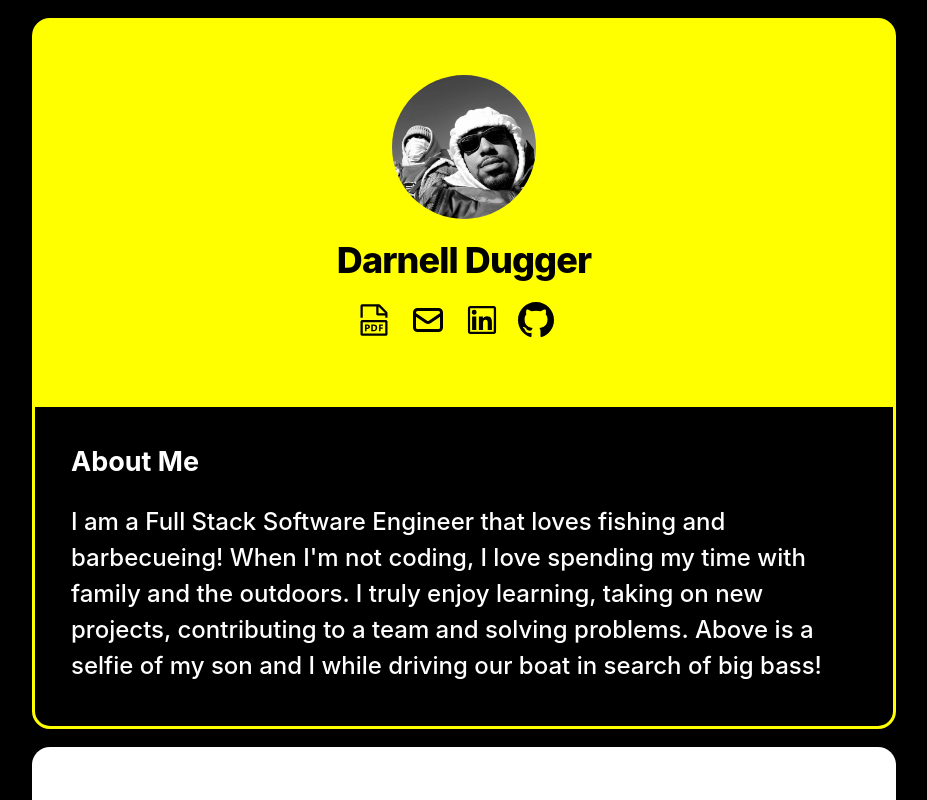
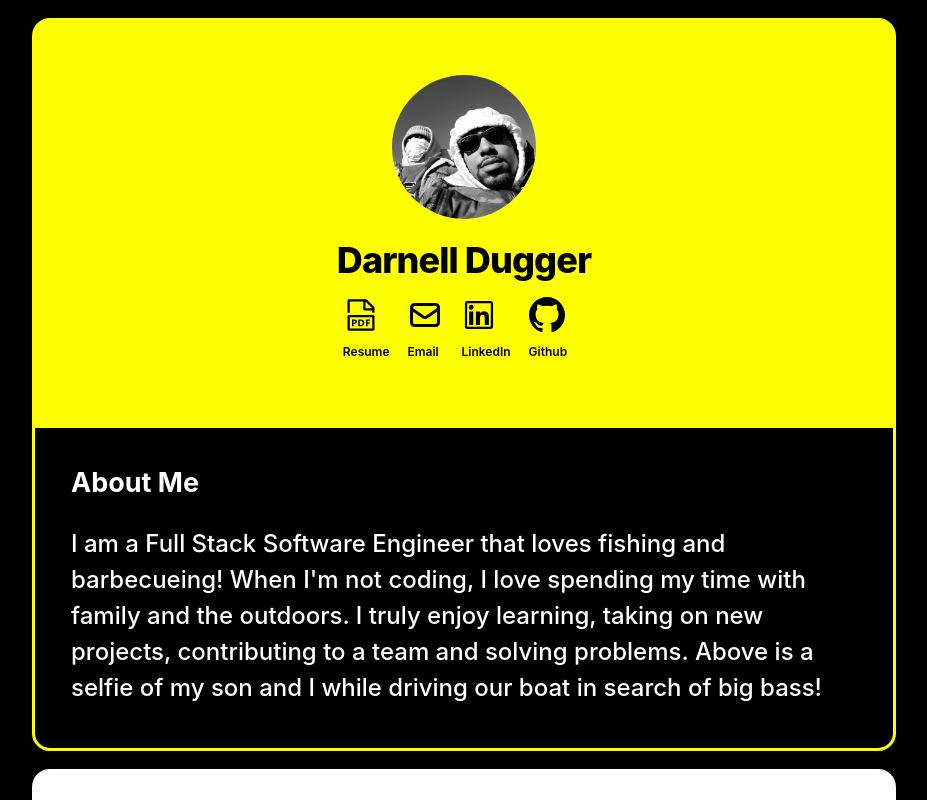
Before and after one commit to darnelldugger/nextjs-blog, a Next.js app: page / in a window 1280 px wide. Shown: the top 800 px of the page, without its empty margins (176-1103 px from the left). Built offline with nearby package versions, Linux system fonts and the light colour scheme.

Commit message:
add text to icons

```diff
--- a/components/contact.js
+++ b/components/contact.js
@@ -9,9 +9,12 @@ export default function Contact() {
         className={utilStyles.aColorBlk}
         href="mailto:darnelldugger@gmail.com"
       >
-       <HiOutlineMail
-        className={utilStyles.iconXl}
+        <HiOutlineMail
+          className={utilStyles.iconXl}
         />
+        <p
+        className={utilStyles.iconText}
+        >Email</p>
       </a>
 
     </>
--- a/components/github.js
+++ b/components/github.js
@@ -12,6 +12,9 @@ export default function Github() {
         <BsGithub
           className={utilStyles.iconXl}
         />
+        <p
+        className={utilStyles.iconText}
+        >Github</p>
       </a>
     </>
   )
--- a/components/linkedin.js
+++ b/components/linkedin.js
@@ -12,6 +12,9 @@ export default function LinkedIn() {
         <AiOutlineLinkedin
           className={utilStyles.iconXl}
         />
+        <p
+        className={utilStyles.iconText}
+        >LinkedIn</p>
       </a>
     </>
   )
--- a/components/resume.js
+++ b/components/resume.js
@@ -12,6 +12,9 @@ export default function Resume() {
         <VscFilePdf
         className={utilStyles.iconXl}
         />
+        <p
+        className={utilStyles.iconText}
+        >Resume</p>
       </a>
     </>
   )
--- a/styles/utils.module.css
+++ b/styles/utils.module.css
@@ -50,16 +50,12 @@
 .listHeader {
   list-style: none;
   padding: 0;
-  margin: 0;
+  margin: -5px;
   display: flex;
 }
 
 .listHeader li {
   padding: 0 1rem 0 0;
-
-}
-
-.listHeader li:hover {
 
 }
 
@@ -113,3 +109,9 @@
 .iconXl {
   font-size: 2rem;
 }
+
+.iconText {
+  margin-top: 0;
+  font-size: 12px;
+  font-weight: 600;
+}
```
